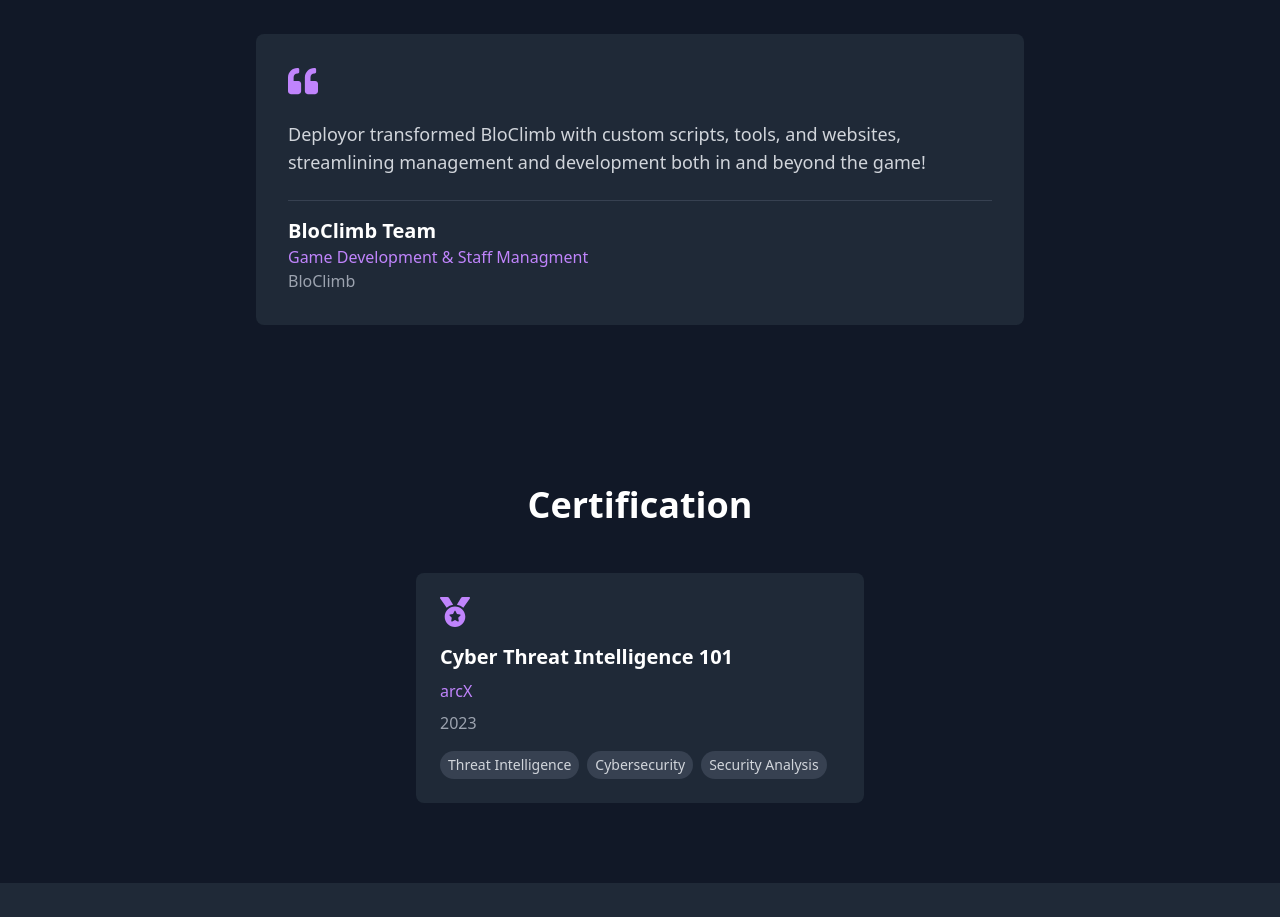
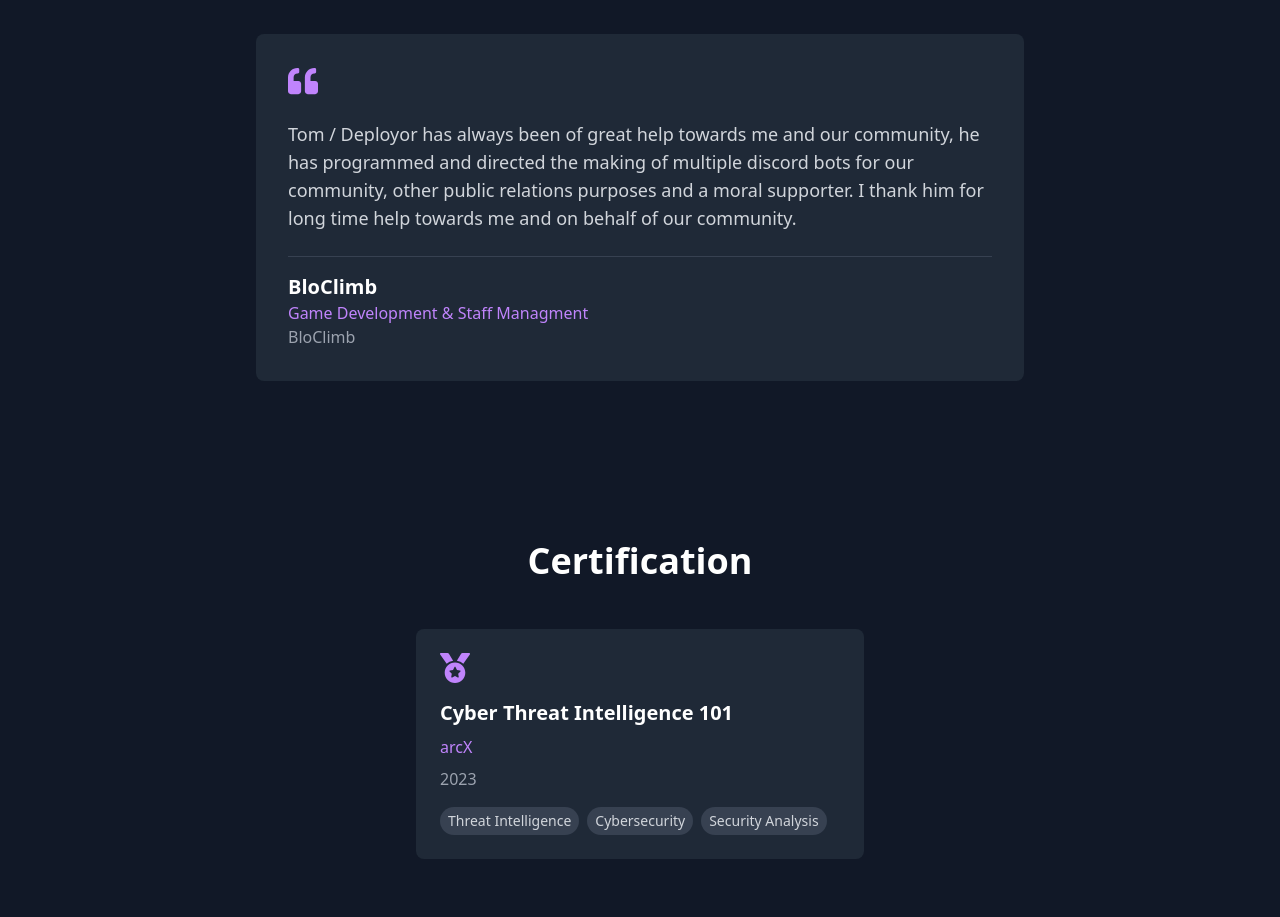
Before and after one commit to deployor/portfolio2, a Next.js app: page / in a window 1280 px wide. Shown: the part 2840-3757 px from the top of the page. Built offline with nearby package versions, Linux system fonts and the light colour scheme.

Commit message:
Update Testimonials.js

```diff
--- a/components/Testimonials.js
+++ b/components/Testimonials.js
@@ -4,9 +4,9 @@ import { FaQuoteLeft } from 'react-icons/fa';
 export default function Testimonials() {
   const testimonials = [
     {
-      name: "BloClimb Team",
+      name: "BloClimb",
       role: "Game Development & Staff Managment",
-      text: "Deployor transformed BloClimb with custom scripts, tools, and websites, streamlining management and development both in and beyond the game!",
+      text: "Tom / Deployor has always been of great help towards me and our community, he has programmed and directed the making of multiple discord bots for our community, other public relations purposes and a moral supporter. I thank him for long time help towards me and on behalf of our community.",
       company: "BloClimb"
     }
   ];
```
